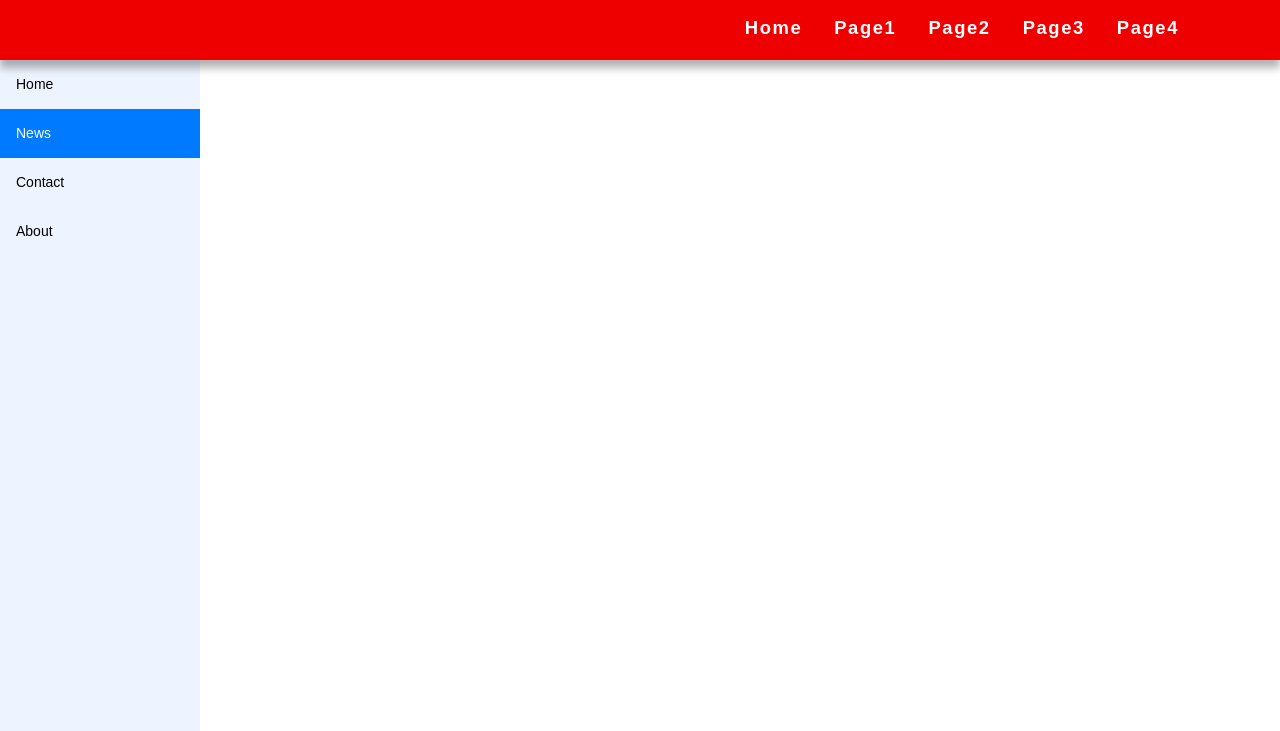
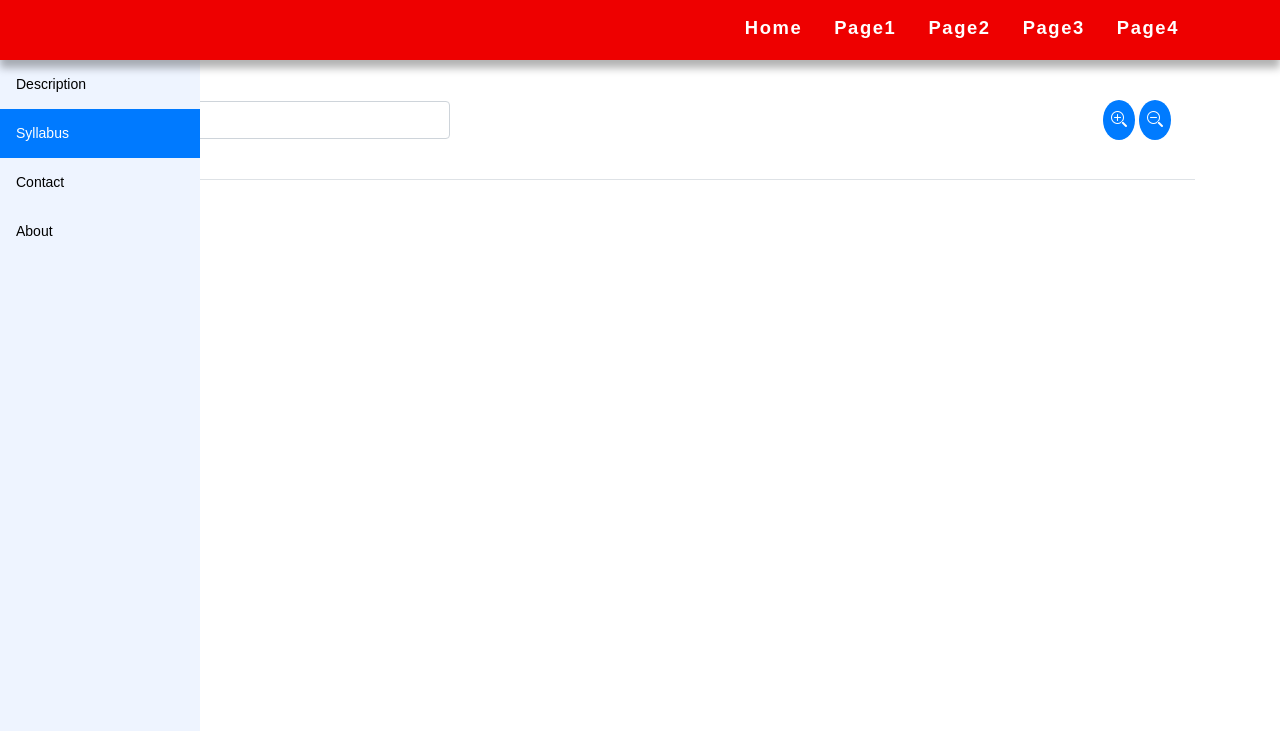
Before and after one commit to ajawasr/asd, a plain HTML site: page Bioimaging and Bioinstrumentation_files/final/pagehome-1.html in a window 1280 px wide. Shown: the part 69-800 px from the top of the page. Drawn offline with nearby package versions, Linux system fonts and the light colour scheme.

Commit message:
Added pdf reader

```diff
--- a/Bioimaging and Bioinstrumentation_files/final/pagehome-1.html
+++ b/Bioimaging and Bioinstrumentation_files/final/pagehome-1.html
@@ -18,9 +18,15 @@
   <link rel="stylesheet" href="css/site_global.css">
   <!-- Google Fonts -->
   <link href="https://fonts.googleapis.com/css?family=Montserrat:300,400,500,600,700&display=swap" rel="stylesheet">
+  <!-- Bootstrap Icons  -->
+  <link rel="stylesheet" href="https://cdn.jsdelivr.net/npm/bootstrap-icons@1.7.2/font/bootstrap-icons.css" />
 </head>
 
 </body>
+<script src="https://cdn.jsdelivr.net/npm/@popperjs/core@2.10.2/dist/umd/popper.min.js"
+  integrity="sha384-7+zCNj/IqJ95wo16oMtfsKbZ9ccEh31eOz1HGyDuCQ6wgnyJNSYdrPa03rtR1zdB" crossorigin="anonymous"></script>
+<script src="https://cdn.jsdelivr.net/npm/bootstrap@5.1.3/dist/js/bootstrap.min.js"
+  integrity="sha384-QJHtvGhmr9XOIpI6YVutG+2QOK9T+ZnN4kzFN1RtK3zEFEIsxhlmWl5/YESvpZ13" crossorigin="anonymous"></script>
 <!-- Top Bar -->
 <div class="top-bar">
   <div class="container">
@@ -57,11 +63,80 @@
 <!--content starts-->
 <!-- The sidebar -->
 <div class="sidebar">
-    <a href="index.html">Home</a>
-    <a class="active" href="pagehome-1.html">News</a>
+  <a href="index.html">Description</a>
+  <a class="active" href="pagehome-1.html">Syllabus</a>
   <a href="#contact">Contact</a>
   <a href="#about">About</a>
 </div>
+
+
+<link rel="stylesheet" href="style.css" />
+</head>
+
+<body>
+  <div class="container">
+    <ul class="
+        nav nav-tabs
+        d-flex
+        justify-content-between
+        align-items-center
+        text-dark
+        p-3
+      ">
+      <li class="nav-item">
+        <a href="#" class="p-1 border rounded-circle" id="prev_page" title="previous page" data-bs-toggle="tooltip"
+          data-bs-placement="bottom">
+          <i class="bi bi-chevron-left"></i></a>
+
+        <input type="number" id="current_page" value="1" class="d-inline form-control" />
+
+        <a href="#" class="p-1 border rounded-circle" id="next_page" data-bs-toggle="tooltip" data-bs-placement="bottom"
+          title="next page"><i class="bi bi-chevron-right"></i></a>
+
+        <!-- page 1 of 5 -->
+        Page
+        <span id="page_num"></span>
+        of
+        <span id="page_count"></span>
+      </li>
+
+      <li class="nav-item">
+        <button class="rounded-circle p-2 border-0 btn btn-primary" id="zoom_in" data-bs-toggle="tooltip"
+          data-bs-placement="bottom" title="zoom in">
+          <i class="bi bi-zoom-in"></i>
+        </button>
+
+        <button class="rounded-circle p-2 border-0 btn btn-primary" id="zoom_out" data-bs-toggle="tooltip"
+          data-bs-placement="bottom" title="zoom out">
+          <i class="bi bi-zoom-out"></i>
+        </button>
+      </li>
+    </ul>
+
+    <!-- canvas to place the PDF -->
+    <canvas id="canvas" class="
+        d-flex
+        flex-column
+        justify-content-center
+        align-items-center
+        mx-auto
+      ">
+    </canvas>
+  </div>
+
+  <!-- PDF.js CDN -->
+  <script src="https://cdn.jsdelivr.net/npm/pdfjs-dist@2.10.377/build/pdf.min.js"></script>
+
+  <!-- Bootstap JavaScript and Popper.js -->
+  <script src="https://cdn.jsdelivr.net/npm/@popperjs/core@2.10.2/dist/umd/popper.min.js"
+    integrity="sha384-7+zCNj/IqJ95wo16oMtfsKbZ9ccEh31eOz1HGyDuCQ6wgnyJNSYdrPa03rtR1zdB"
+    crossorigin="anonymous"></script>
+  <script src="https://cdn.jsdelivr.net/npm/bootstrap@5.1.3/dist/js/bootstrap.min.js"
+    integrity="sha384-QJHtvGhmr9XOIpI6YVutG+2QOK9T+ZnN4kzFN1RtK3zEFEIsxhlmWl5/YESvpZ13"
+    crossorigin="anonymous"></script>
+
+  <!-- Custom javascript file -->
+  <script src="scripts/script.js"></script>
   <!--content end-->
 
   <!-- End Navigation -->
```
Lines whose indentation alone changed are shown as unchanged.
